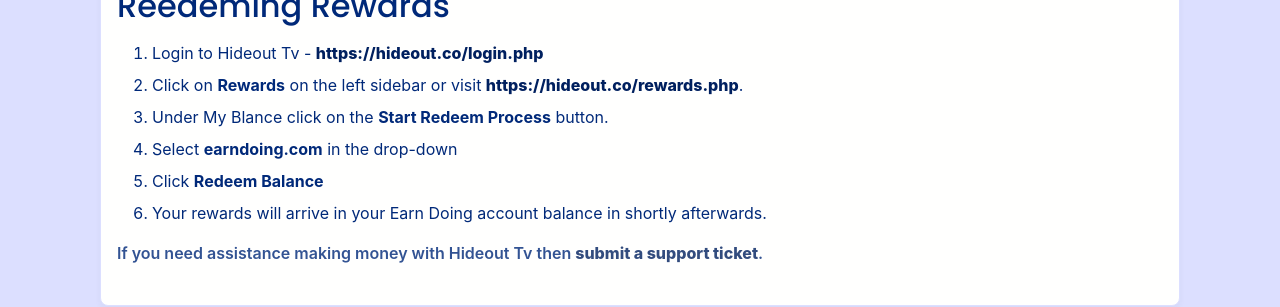
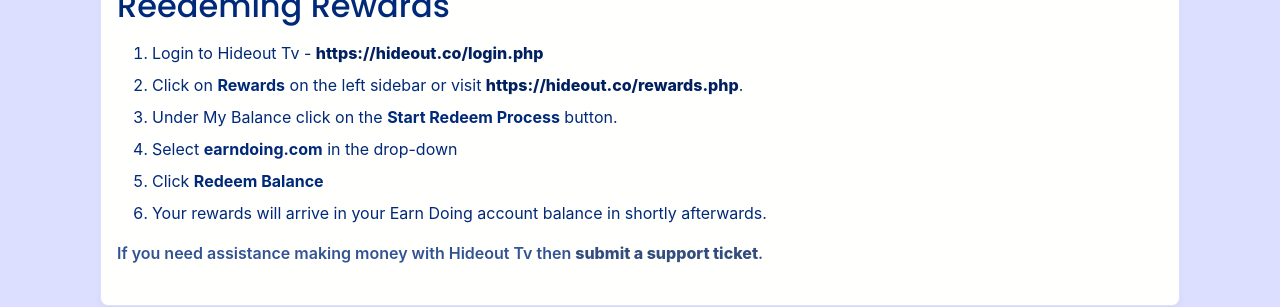
Before and after one commit to TomBillingtonUK/earndoing.github.io, a Jekyll site: the page built from _posts/earning-money/2020-06-30-hideout-tv.md, in a window 1280 px wide. Shown: the part 1066-1373 px from the top of the page. Built offline with Jekyll 4.4.1, drawn with Linux system fonts in a browser that asks for light colours; nearby versions of some CDN libraries; some web fonts are replaced; comment, search, counter and statistics services are not loaded.

Commit message:
Fixed Typo in Hideout Tv Guide

```diff
--- a/_posts/earning-money/2020-06-30-hideout-tv.md
+++ b/_posts/earning-money/2020-06-30-hideout-tv.md
@@ -35,7 +35,7 @@
 
 1. Login to Hideout Tv - [https://hideout.co/login.php](https://hideout.co/login.php)
 2. Click on **Rewards** on the left sidebar or visit [https://hideout.co/rewards.php](https://hideout.co/rewards.php).
-3. Under My Blance click on the **Start Redeem Process** button.
+3. Under My Balance click on the **Start Redeem Process** button.
 4. Select **earndoing.com** in the drop-down
 5. Click **Redeem Balance**
 6. Your rewards will arrive in your Earn Doing account balance in shortly afterwards.
```
